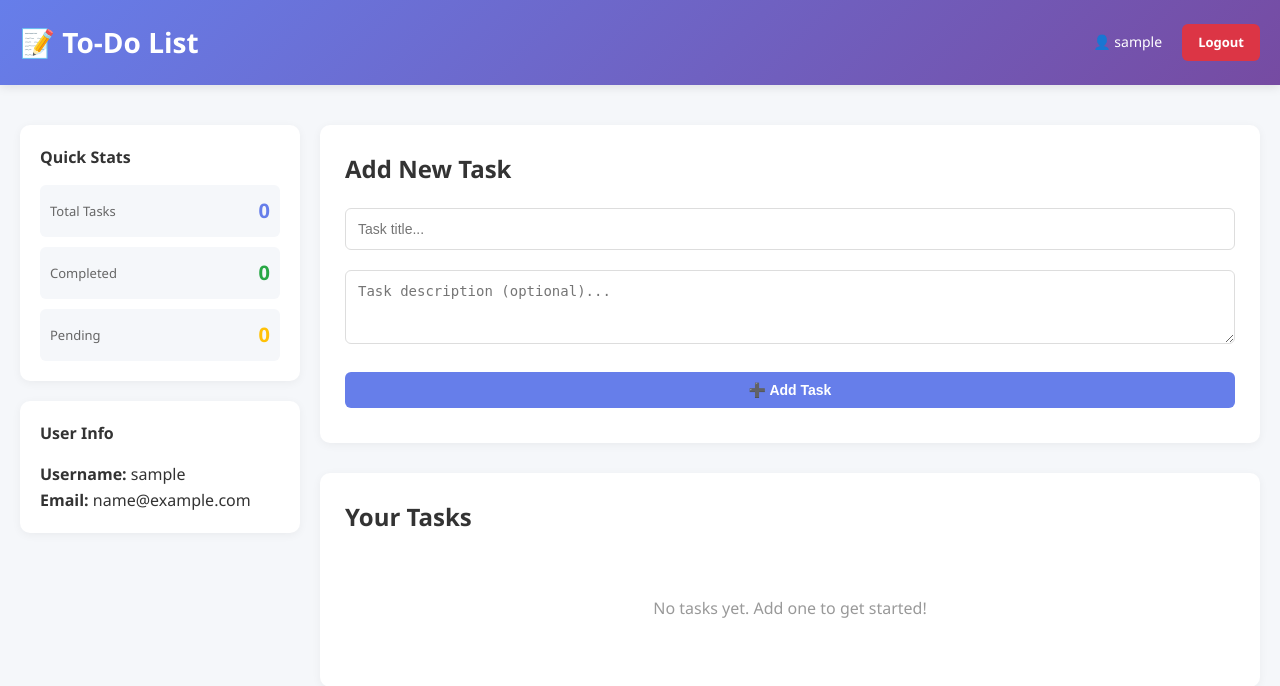
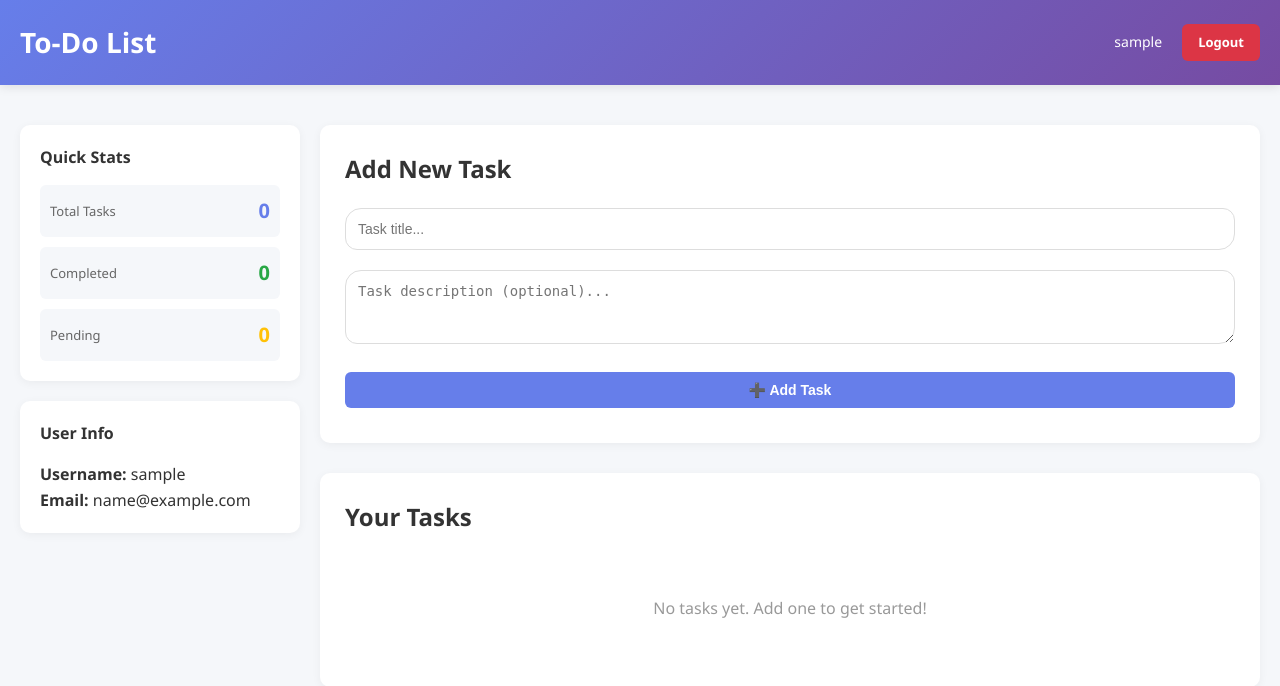
Before and after one commit to kingdavz/Todo-list, a Flask app: page /dashboard in a window 1280 px wide. Shown: the top 686 px of the page. Run offline with Flask 3, Linux system fonts and the light colour scheme; the visitor is signed in with stand-in values (Sample User, id 1).

Commit message:
a to do list app

```diff
--- a/project/data/tasks.csv
+++ b/project/data/tasks.csv
@@ -1 +1,3 @@
 id,username,title,description,completed,created_at
+1,kingdavz,learn css,read about CSS and it's functions,True,2026-03-13 14:51:11.520975
+2,kingdavz,learn javascript,read about JavaScript and its function,True,2026-03-13 14:56:58.784073
--- a/project/static/style.css
+++ b/project/static/style.css
@@ -62,7 +62,7 @@ body {
     width: 100%;
     padding: 12px;
     border: 1px solid #ddd;
-    border-radius: 6px;
+    border-radius: 16px 12px;
     font-size: 14px;
     transition: all 0.3s;
 }
@@ -558,9 +558,7 @@ body {
     border: 1px solid #f5c6cb;
 }
 
-/* ==========================================
-   RESPONSIVE DESIGN
-   ========================================== */
+
 
 @media (max-width: 768px) {
     .content {
@@ -664,9 +662,7 @@ body {
     background: #5568d3;
 }
 
-/* ==========================================
-   UTILITY CLASSES
-   ========================================== */
+
 
 .hidden {
     display: none !important;
--- a/project/templates/edit_task.html
+++ b/project/templates/edit_task.html
@@ -4,10 +4,10 @@
     <nav class="navbar">
         <div class="navbar-content">
             <div class="navbar-left">
-                <h1 class="app-title">📝 To-Do List</h1>
+                <h1 class="app-title"> To-Do List</h1>
             </div>
             <div class="navbar-right">
-                <span class="user-info">👤 {{ username }}</span>
+                <span class="user-info"> {{ username }}</span>
                 <a href="{{ url_for('logout') }}" class="btn btn-logout">Logout</a>
             </div>
         </div>
--- a/project/templates/index.html
+++ b/project/templates/index.html
@@ -4,10 +4,10 @@
     <nav class="navbar">
         <div class="navbar-content">
             <div class="navbar-left">
-                <h1 class="app-title">📝 To-Do List</h1>
+                <h1 class="app-title"> To-Do List</h1>
             </div>
             <div class="navbar-right">
-                <span class="user-info">👤 {{ username }}</span>
+                <span class="user-info"> {{ username }}</span>
                 <a href="{{ url_for('logout') }}" class="btn btn-logout">Logout</a>
             </div>
         </div>
```
